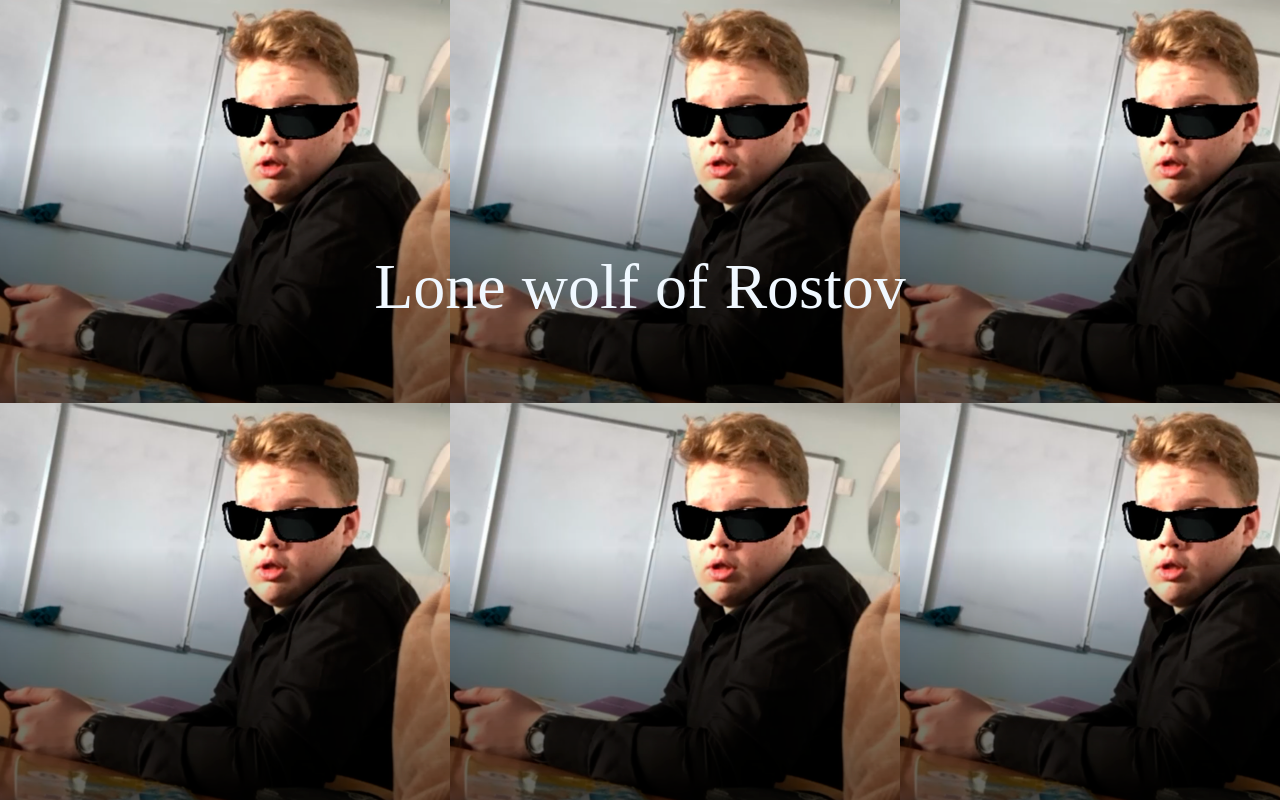
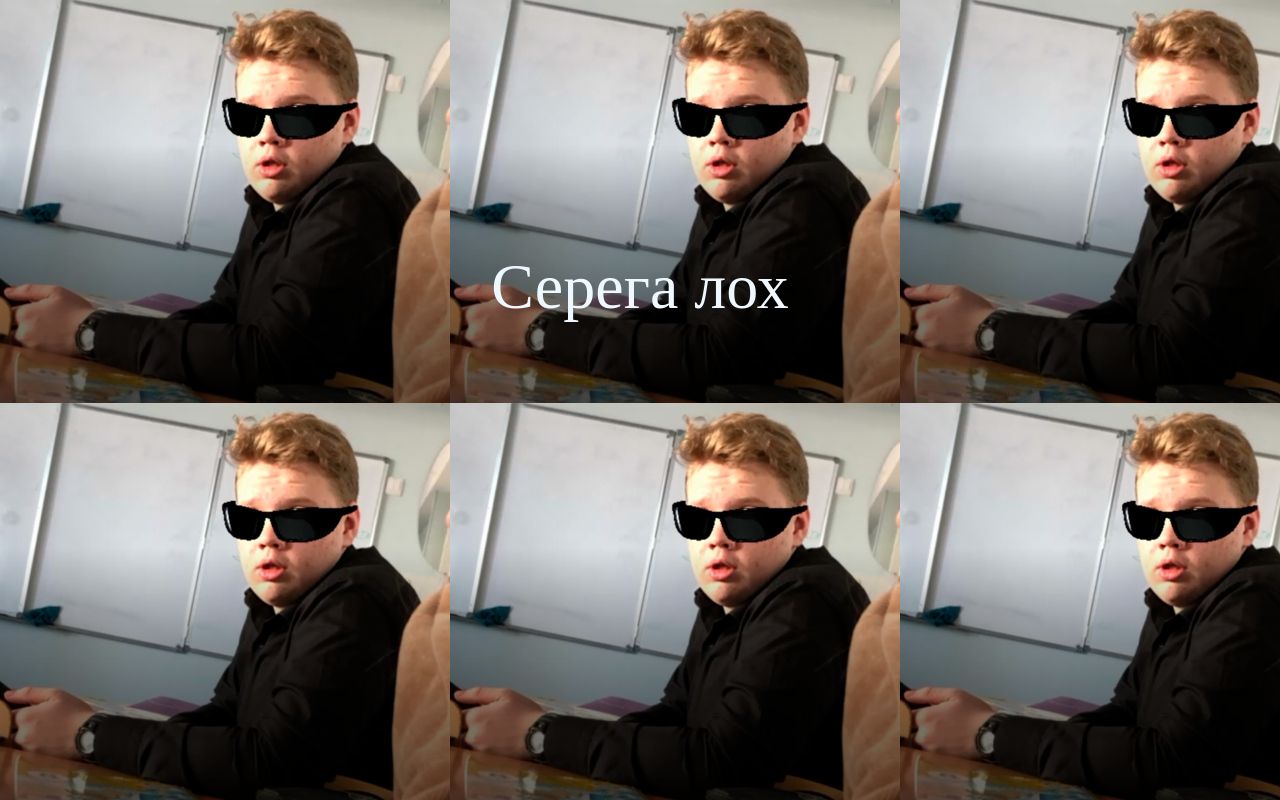
Before and after one commit to hyperTextManiac/mnemonic, a plain HTML site: page index.html in a window 1280 px wide. Drawn offline with Linux system fonts and the light colour scheme.

Commit message:
Update index.html

```diff
--- a/index.html
+++ b/index.html
@@ -9,7 +9,7 @@
 </head>
 <body>
     <div class="wrapper">
-        <div class="logo">Lone wolf of Rostov</div>
+        <div class="logo">Серега лох</div>
     </div>
 </body>
 </html>
```
